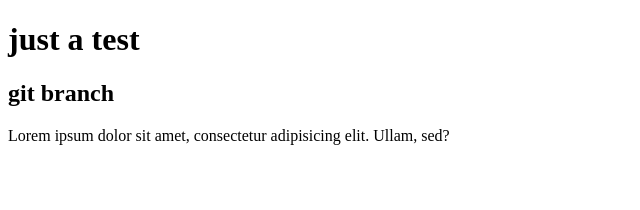
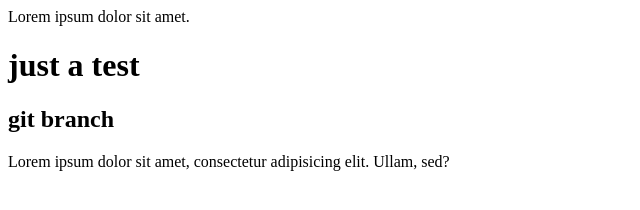
Before and after one commit to gigd123/git-test, a plain HTML site: page index.html in a window 1280 px wide. Shown: the whole page, without its empty margins (0-640 px from the left). Drawn offline with Linux system fonts and the light colour scheme.

Commit message:
update master2

```diff
--- a/index.html
+++ b/index.html
@@ -7,6 +7,7 @@
     <title>Document</title>
 </head>
 <body>
+    <header>Lorem ipsum dolor sit amet.</header>
     <h1>just a test</h1>
     <h2>git branch</h2>
     <div class="wrap">
```
